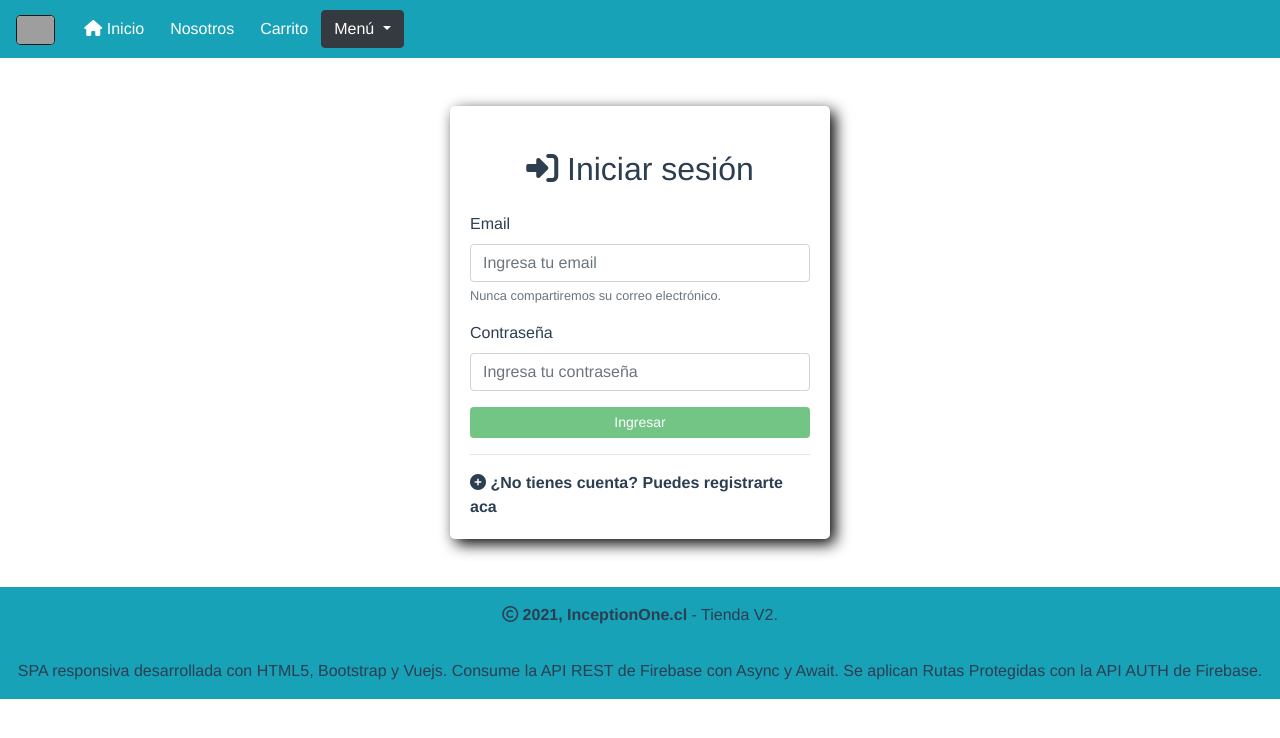
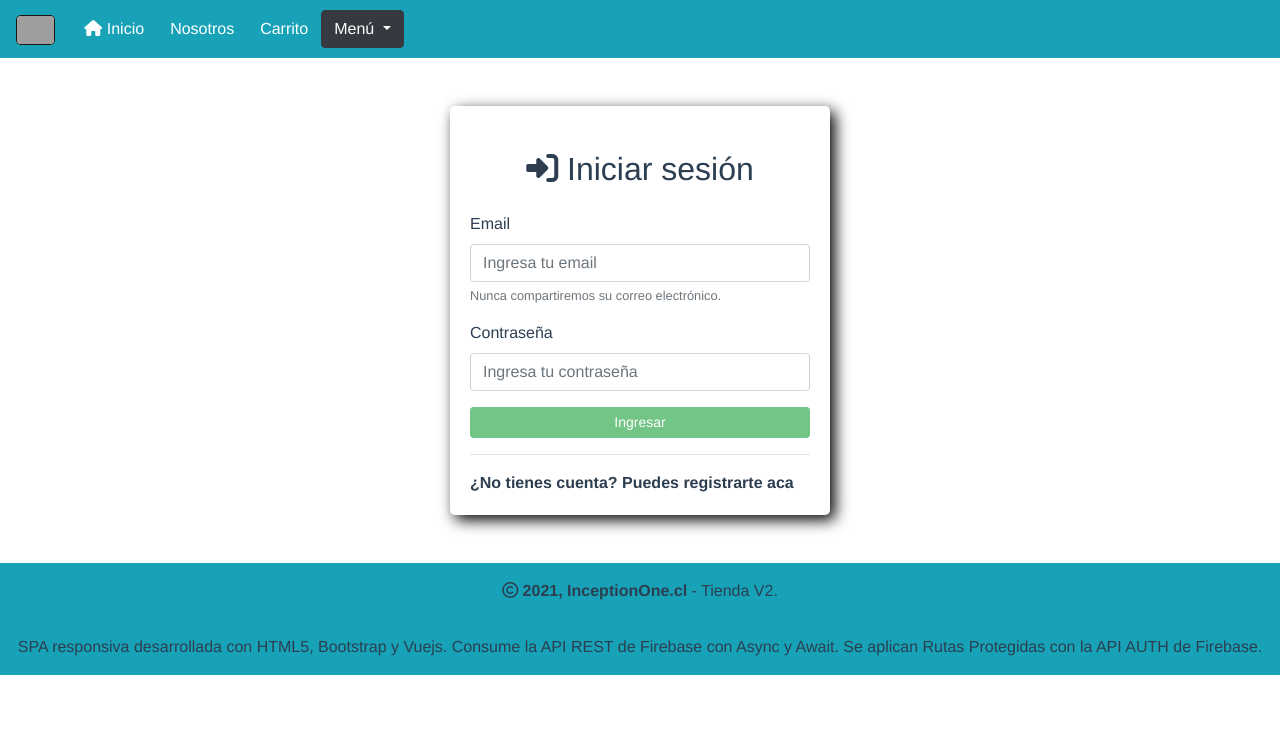
Before and after one commit to csilvajo/Tienda_v2, a Vue app: page /ingreso in a window 1280 px wide. Shown: the top 738 px of the page. Built offline with nearby package versions, Linux system fonts and the light colour scheme; no server answers; grey boxes are pictures that could not be loaded.

Commit message:
Actualiza link de registrar nueva cuenta, desde Ingreso

```diff
--- a/src/views/Ingreso.vue
+++ b/src/views/Ingreso.vue
@@ -22,7 +22,7 @@
         <button type="button" class="btn btn-success btn-sm btn-block" :disabled="bloquearBoton" @click="procesarIngreso">Ingresar</button>
       </form>
       <hr>
-      <router-link to="/registro" class="link"><i class="fa fa-plus-circle" /> ¿No tienes cuenta? Puedes registrarte aca</router-link>
+      <router-link to="/registro" class="link">¿No tienes cuenta? Puedes registrarte aca</router-link>
     </div>
   </div>
 </template>
```
